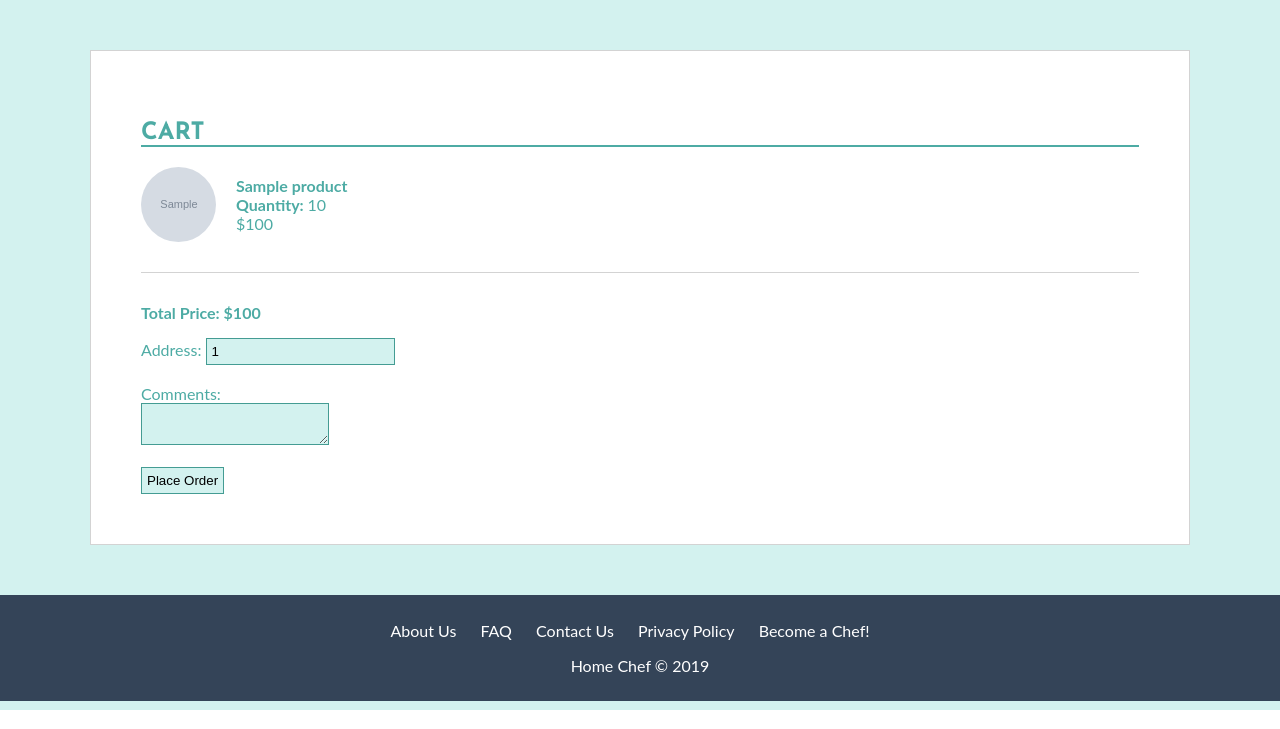
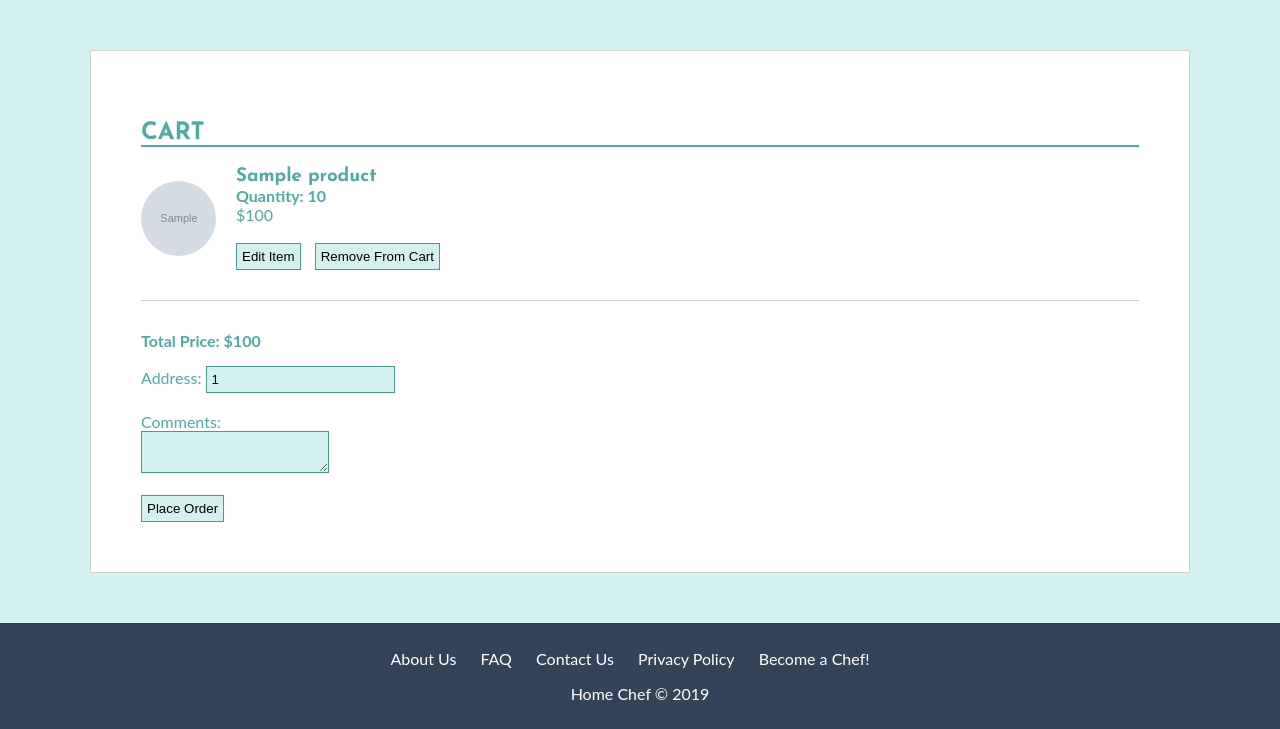
Before and after one commit to beverlily/HomeChef, a PHP site: page /current_cart in a window 1280 px wide. Shown: the part 90-819 px from the top of the page. Run offline with PHP 8.4, Linux system fonts and the light colour scheme; the visitor is signed in with stand-in values (Sample User, id 1); data comes from the database, SQL or seed files in the repository; tables that the repository leaves empty hold one stand-in row (values such as "Sample post"); grey boxes marked "Sample" are stand-in pictures; some libraries are stand-ins or nearby versions.

Commit message:
Update functionality for cart

```diff
--- a/controller/orderItemController.php
+++ b/controller/orderItemController.php
@@ -1,5 +1,6 @@
 <?php
 $order = new Order();
+$orderItem = new OrderItem();
 $user = new User();
 $user_id = $_SESSION['USERID'];
 $currentUser = $user->getUser($user_id, Database::getDb());
@@ -20,3 +21,22 @@ if(isset($_POST['place_order'])){
 		$_SESSION['ORDERID']= $orderId;
 	}
 }
+
+if(isset($_POST['update_order_item'])){
+	$quantity = $_POST['quantity'];
+	$product_id = $_POST['product_id'];
+	$order_id = $_POST['order_id'];
+	$updateCount = $orderItem->updateOrderItemQuantity($order_id, $product_id, $quantity);
+	if($updateCount){
+		header('Location:current_cart');
+	}
+}
+
+if(isset($_POST['delete_order_item'])){
+	$deleteCount = $m->deleteOrderItem($id);
+	 if($deleteCount){
+		   echo "<p class='success'> Deleted order item successfully.</p>";
+	   } else {
+		   echo "<p class='error'>Problem deleting order item.</p>";
+	   }
+}
--- a/models/OrderItem.php
+++ b/models/OrderItem.php
@@ -47,6 +47,7 @@ class OrderItem
 		}
 	}
 
+	//All order items belonging to an order
 	public function getOrderItems($order_id){
 		$sql = 'SELECT products.id, products.image, products.title, products_orders.quantity, products.price
 		FROM products_orders
@@ -60,4 +61,45 @@ class OrderItem
 		$pstmt->execute();
 		return $pstmt->fetchAll(PDO::FETCH_OBJ);
 	}
+
+	//Get order item from order
+	public function getOrderItem($order_id, $product_id){
+		$sql = 'SELECT products.id, products.image, products.title, products.description, products_orders.quantity, products.price
+		FROM products_orders
+		JOIN products
+		ON products_orders.product_id = products.id
+		WHERE order_id = :order_id && product_id = :product_id';
+
+		$pstmt = $this->db->prepare($sql);
+		$pstmt->bindParam(':order_id', $order_id);
+		$pstmt->bindParam(':product_id', $product_id);
+
+		$pstmt->execute();
+		return $pstmt->fetch(PDO::FETCH_OBJ);
+	}
+
+
+	public function updateOrderItemQuantity($order_id, $product_id, $quantity){
+		$sql = 'UPDATE products_orders
+			SET quantity = :quantity
+			WHERE order_id = :order_id && product_id = :product_id';
+
+		$pstmt = $this->db->prepare($sql);
+
+		$pstmt->bindParam(':order_id', $order_id);
+		$pstmt->bindParam(':product_id', $product_id);
+		$pstmt->bindParam(':quantity', $quantity);
+
+		return $pstmt->execute();
+	}
+
+	public function deleteOrderItem($order_id, $product_id){
+		$sql = 'DELETE
+		FROM products_orders
+		WHERE order_id = :order_id && product_id = :product_id';
+		$pstmt = $this->db->prepare($sql);
+		$pstmt->bindParam(':order_id', $order_id);
+		$pstmt->bindParam(':product_id', $product_id);
+		return $pstmt->execute();
+	}
 }
--- a/style/style.css
+++ b/style/style.css
@@ -362,7 +362,7 @@ button a{
 }
 
 /*CHEF PROFILE PAGE*/
-#chef-pages{
+#chef-pages, .product-page{
   width: 1100px;
   margin: 0 auto;
   padding:10px;
@@ -477,10 +477,22 @@ button a{
 
 #cart form{
 	box-shadow: none;
+	padding: 0;
+}
+
+#place-order-form{
 	margin: 0;
-	padding: 0;
 }
 
 #cart label{
 	padding: 0;
 }
+
+.item-edit-delete form{
+	display: inline;
+	margin-right: 10px;
+}
+
+#order-item-list h3{
+	margin: 0;
+}
--- a/views/current_cart.php
+++ b/views/current_cart.php
@@ -7,8 +7,10 @@
    $order_id = $_SESSION['ORDERID'];
    $orderItem = new OrderItem();
    $orderItems = $orderItem->getOrderItems($order_id);
+
    $order = new Order();
    $currentOrder = $order->getOrderById($_SESSION['ORDERID']);
+
    $total_price = $order->getOrderTotal($order_id);
    if(!$total_price) $total_price = 0;
    ?>
@@ -23,11 +25,20 @@
                "<li class='flex-container'>
                	   <img src='images/$item->image' alt='$item->title' class='order-item' />
                   <div>
-	                  	<span class='item-title'>$item->title</span>
-						<br />
-						<span class='item-title'>Quantity: </span>$item->quantity
-	                  <br />
-					  $$price
+	                  	<h3 class='item-title'>$item->title</h3>
+						<div class='item-title'>Quantity: $item->quantity</div>
+	                  <div>$$price</div>
+					  <br />
+					  <div class='item-edit-delete'>
+						  <form method='POST' action='edit_cart_item'>
+							 <input type='hidden' name='product_id' value='$item->id' />
+							 <input type='submit' name='edit_cart_item' value='Edit Item'>
+						 </form>
+						 <form class='delete-measurement'>
+							 <input type='hidden' name='product_id' value='$item->id' />
+							  <input type='submit' name='delete_cart_item' value='Remove From Cart'>
+						 </form>
+					  </div>
                   </div>
                </li>";
                }
@@ -37,7 +48,7 @@
 			   </div>";
                ?>
          </ul>
-		 <form method="POST">
+		 <form method="POST" id="place-order-form">
 		   <input type="hidden" name="order_id" value="<?=$order_id?>" />
 		   <label for id="address">Address:</label>
 		   <input type="text" name="address" value="<?=$currentOrder->address?>"/>
```
Also changed, not shown: views/edit_cart_item.php (added, +39 -0 lines), views/product_details.php (+4 -3 lines).
